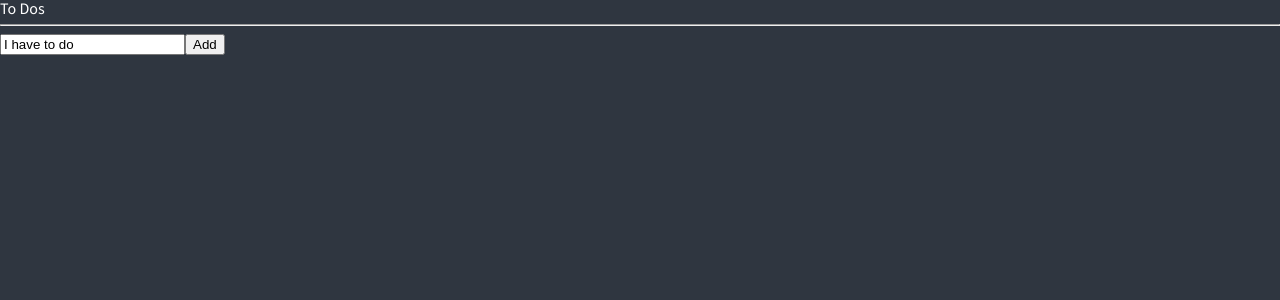
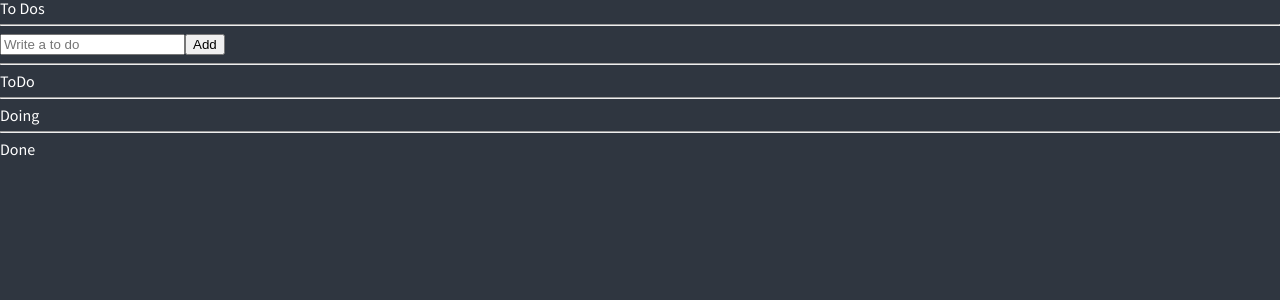
Before and after one commit to 21people/react-masterclass, a React (Create React App) app: page / in a window 1280 px wide. Shown: the top 300 px of the page. Built offline with nearby package versions, Linux system fonts and the light colour scheme.

Commit message:
selector part 1

```diff
--- /dev/null
+++ b/src/components/CreateToDo.tsx
@@ -0,0 +1,30 @@
+import { useForm } from "react-hook-form";
+import { useSetRecoilState } from "recoil";
+import { toDoState } from "./atoms";
+interface IForm {
+  toDo?: string;
+}
+function CreateToDo() {
+  const setToDos = useSetRecoilState(toDoState);
+  const { register, handleSubmit, setValue } = useForm<IForm>();
+  const handleValid = ({ toDo }: IForm) => {
+    setToDos((oldToDos) => [
+      { text: toDo, id: Date.now(), category: "TO_DO" },
+      ...oldToDos,
+    ]);
+    setValue("toDo", "");
+  };
+  return (
+    <form onSubmit={handleSubmit(handleValid)}>
+      <input
+        {...register("toDo", {
+          required: "toDo is required",
+        })}
+        placeholder="Write a to do"
+      />
+      <button>Add</button>
+    </form>
+  );
+}
+
+export default CreateToDo;
--- /dev/null
+++ b/src/components/ToDo.tsx
@@ -0,0 +1,40 @@
+import { useSetRecoilState } from "recoil";
+import { IToDo, toDoState } from "./atoms";
+
+function ToDo({ text, category, id }: IToDo) {
+  const setToDos = useSetRecoilState(toDoState);
+  const onClick = (e: React.MouseEvent<HTMLButtonElement>) => {
+    const {
+      currentTarget: { name },
+    } = e;
+    setToDos((oldToDos) => {
+      const targetIndex = oldToDos.findIndex((toDo) => toDo.id === id);
+      const newToDo = { text, category: name as any, id };
+      const front = oldToDos.slice(0, targetIndex);
+      const back = oldToDos.slice(targetIndex + 1);
+      return [...front, newToDo, ...back];
+    });
+  };
+  return (
+    <li>
+      <span>{text}</span>
+      {category !== "DOING" && (
+        <button name="DOING" onClick={onClick}>
+          Doing
+        </button>
+      )}
+      {category !== "TO_DO" && (
+        <button name="TO_DO" onClick={onClick}>
+          To Do
+        </button>
+      )}
+      {category !== "DONE" && (
+        <button name="DONE" onClick={onClick}>
+          Done
+        </button>
+      )}
+    </li>
+  );
+}
+
+export default ToDo;
--- a/src/components/ToDoList.tsx
+++ b/src/components/ToDoList.tsx
@@ -1,89 +1,36 @@
-import React, { useState } from "react";
-import { useForm } from "react-hook-form";
-import {
-  atom,
-  DefaultValue,
-  useRecoilState,
-  useRecoilValue,
-  useSetRecoilState,
-} from "recoil";
+import { useRecoilState, useRecoilValue } from "recoil";
+import { toDoSelector, toDoState } from "./atoms";
+import CreateToDo from "./CreateToDo";
+import ToDo from "./ToDo";
 
-// function ToDoList() {
-//   const [toDo, setToDo] = useState("");
-//   const onChange = (e: React.FormEvent<HTMLInputElement>) => {
-//     const {
-//       currentTarget: { value },
-//     } = e;
-//     setToDo(value);
-//   };
-//   const onSubmit = (e: React.FormEvent<HTMLFormElement>) => {
-//     e.preventDefault();
-//     setToDo("");
-//   };
-//   return (
-//     <div>
-//       <form onSubmit={onSubmit}>
-//         <input placeholder="Write a to do" onChange={onChange} value={toDo} />
-//         <button type="submit">Add</button>
-//       </form>
-//     </div>
-//   );
-// }
-interface IToDo {
-  text: string;
-  category: "DONE" | "DOING" | "TO_DO";
-}
-const toDoState = atom<IToDo[]>({
-  key: "toDo",
-  default: [],
-});
-interface IForm {
-  toDo?: string;
-  extraError?: string;
-}
 function ToDoList() {
-  const [toDos, setToDos] = useRecoilState(toDoState);
-
-  const {
-    register,
-    handleSubmit,
-    setValue,
-    formState: { errors },
-    setError,
-  } = useForm<IForm>({ defaultValues: { toDo: "I have to do" } });
-  const handleValid = (data: IForm) => {
-    if (!data.toDo?.includes("I have to do")) {
-      setError("toDo", { message: "Write Exact ToDo" }, { shouldFocus: true });
-    }
-    setValue("toDo", `I have to do`);
-    // setError("extraError", { message: "Server is offline" });
-  };
+  const [toDo, doing, done] = useRecoilValue(toDoSelector);
   return (
     <div>
       <h1>To Dos</h1>
       <hr />
-      <form onSubmit={handleSubmit(handleValid)}>
-        <input
-          {...register("toDo", {
-            required: "toDo is required",
-            minLength: { value: 10, message: "Too short!" },
-            // pattern: {
-            //   value: /^[A-Za-z0-9._%+-]+@naver.com$/,
-            //   message: "Only naver.com email allowed",
-            // },
-            validate: {
-              noNico: (value) =>
-                value?.includes("nico") ? "No nicos allowed" : true,
-              noNick: (value) =>
-                value?.includes("nick") ? "No nicks allowed" : true,
-            },
-          })}
-          placeholder="Write a to do"
-        />
-        <span>{errors?.toDo?.message}</span>
-        <button>Add</button>
-        <span>{errors?.extraError?.message}</span>
-      </form>
+      <CreateToDo />
+      <hr />
+      <h2>ToDo</h2>
+      <ul>
+        {toDo.map((toDo) => (
+          <ToDo key={toDo.id} {...toDo} />
+        ))}
+      </ul>
+      <hr />
+      <h2>Doing</h2>
+      <ul>
+        {doing.map((toDo) => (
+          <ToDo key={toDo.id} {...toDo} />
+        ))}
+      </ul>
+      <hr />
+      <h2>Done</h2>
+      <ul>
+        {done.map((toDo) => (
+          <ToDo key={toDo.id} {...toDo} />
+        ))}
+      </ul>
     </div>
   );
 }
--- /dev/null
+++ b/src/components/atoms.tsx
@@ -0,0 +1,22 @@
+import { atom, selector } from "recoil";
+
+export interface IToDo {
+  text?: string;
+  id: number;
+  category: "DONE" | "DOING" | "TO_DO";
+}
+export const toDoState = atom<IToDo[]>({
+  key: "toDo",
+  default: [],
+});
+export const toDoSelector = selector({
+  key: "toDoSelector",
+  get: ({ get }) => {
+    const toDos = get(toDoState);
+    return [
+      toDos.filter((toDo) => toDo.category === "TO_DO"),
+      toDos.filter((toDo) => toDo.category === "DOING"),
+      toDos.filter((toDo) => toDo.category === "DONE"),
+    ];
+  },
+});
```
